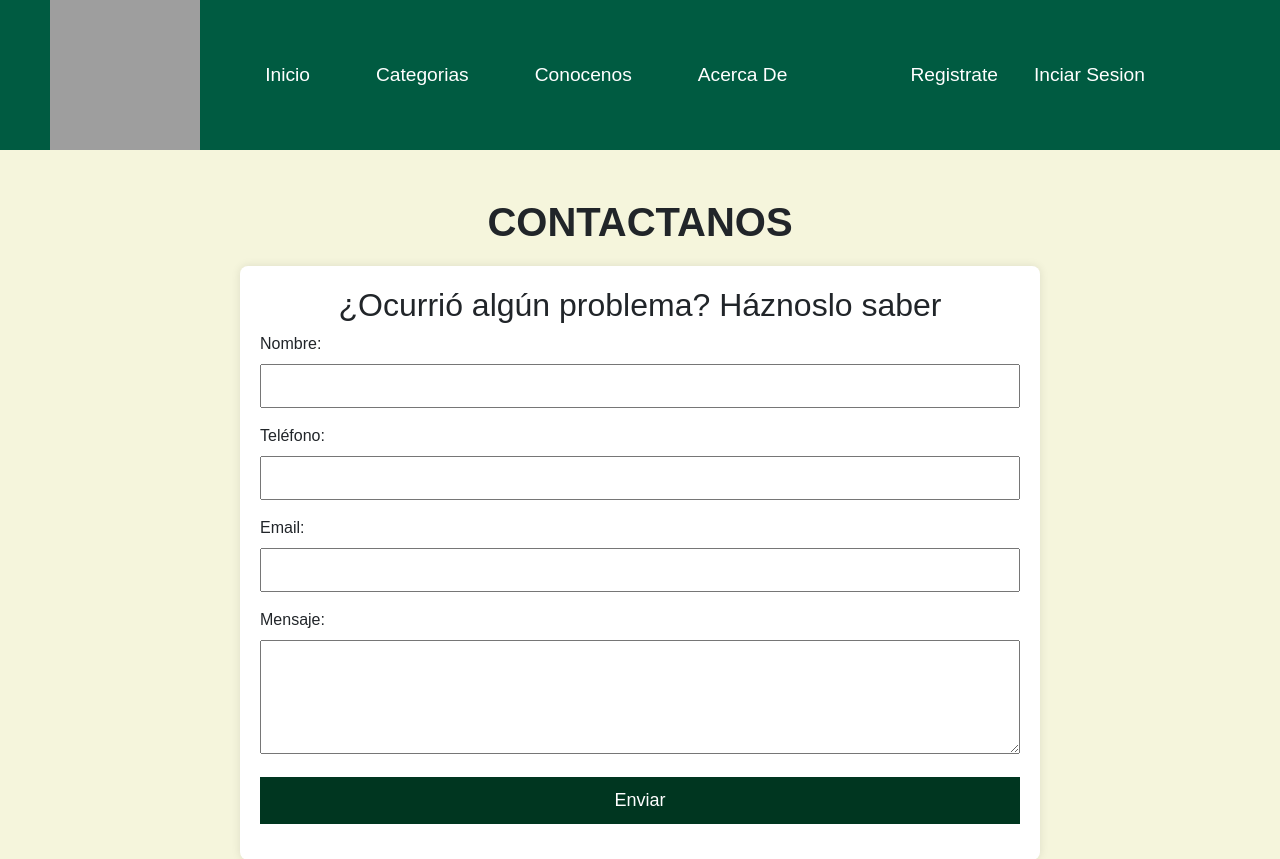
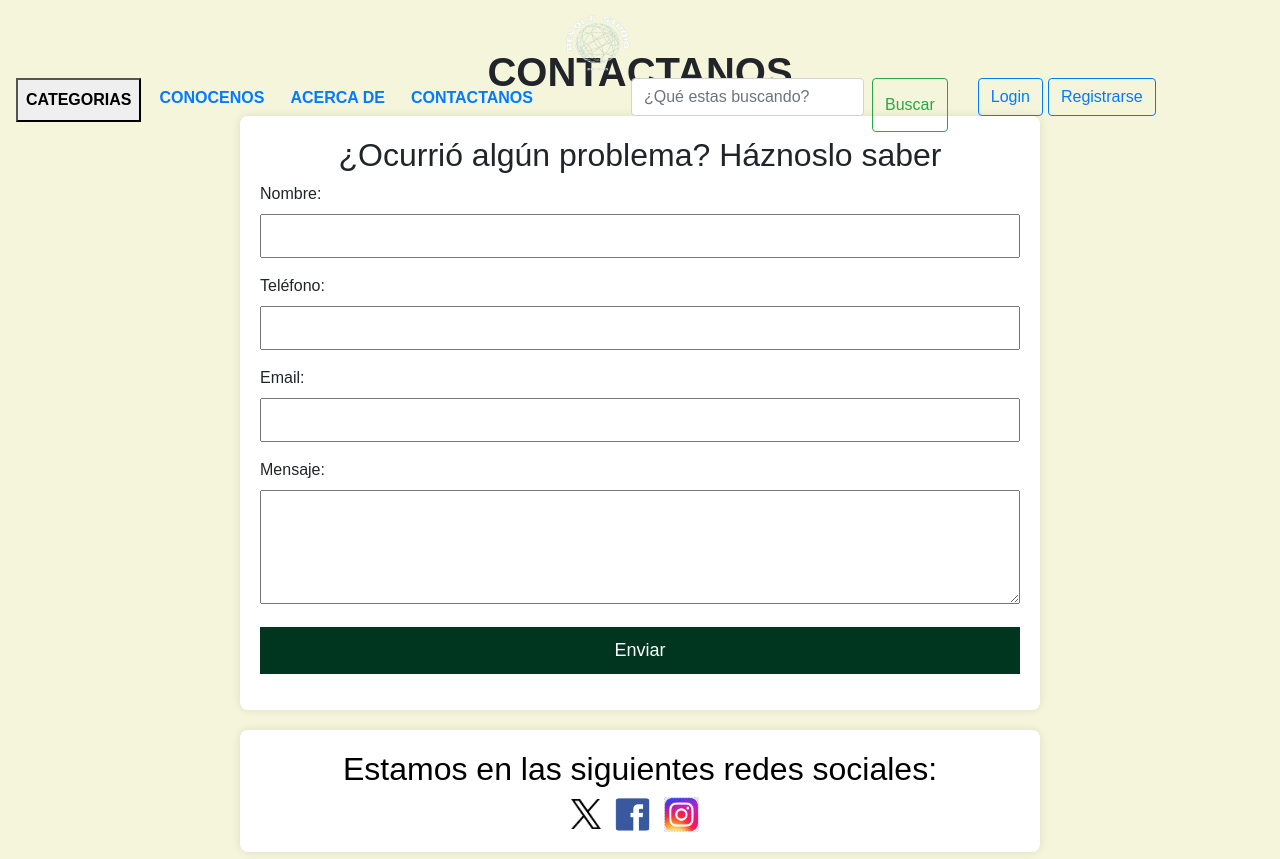
Before and after one commit to Checo03/TiendaProyectoFinal, a PHP site: page /contactanos.php in a window 1280 px wide. Shown: the top 859 px of the page. Run offline with PHP 8.4, Linux system fonts and the light colour scheme; grey boxes are pictures that could not be loaded.

Commit message:
Update contactanos.php

```diff
--- a/contactanos.php
+++ b/contactanos.php
@@ -9,26 +9,47 @@
     <link rel="stylesheet" href="Estilos/Contactanos.css">
 </head>
 <body id="main-container">
-    <header class="Cabecera-Header">
-        <div class="Container-Cabecera Nav-Container">
-            <img src="images/logo.jpeg" alt="LOGO" style="width: 150px;  height: 150px;">
-            <nav class="Cabecera-Nav Cabecera-Contenido">
-                <ul>
-                     <li><a href="#">Inicio</a></li>
-                    <li><a href="#">Categorias</a></li>
-                    <li><a href="#">Conocenos</a></li>
-                    <li><a href="#">Acerca De</a></li>
-                </ul>
+    <header class="header">
+            <nav class="navbar navbar-expand-lg fixed-top py-2">
+                <div class="containerN">
+                    <a href="index.php" class="navbar-brand"><img src="Media/Img/logo_final.png" alt="LOGO" style="width: 70px;  height: 60px;"></a>
+                    <button type="button" data-toggle="collapse" data-target="#navbarSupportedContent" aria-controls="navbarSupportedContent" aria-expanded="false" aria-label="Toggle navigation" class="navbar-toggler navbar-toggler-right"><i class="fa fa-bars"></i></button>
+
+                    <div id="navbarSupportedContent" class="collapse navbar-collapse">
+                        <ul class="navbar-nav mr-auto my-2 my-lg-0 navbar-nav-scroll" style="max-height: 100px;">
+                            <li class="nav-item dropdown" style="margin-right: 10px;">
+                                <button type="button" class="nav-link text-uppercase font-weight-bold custom-dropdown-btn" data-toggle="dropdown" aria-haspopup="true" aria-expanded="false">Categorias</button>
+                                <div class="dropdown-menu">
+                                    <a class="dropdown-item" href="#">Ver Todo</a>
+                                    <a class="dropdown-item" href="#">Diademas</a>
+                                    <a class="dropdown-item" href="#">EarBuds</a>
+                                    <!--Lista De Marcas -->
+                                </div>
+                            </li>
+                            <li class="nav-item" style="margin-right: 10px;"><a href="#" class="nav-link text-uppercase font-weight-bold">Conocenos</a></li>
+                            <li class="nav-item" style="margin-right: 10px;"><a href="#" class="nav-link text-uppercase font-weight-bold">Acerca De</a></li>
+                            <li class="nav-item" style="margin-right: 10px;"><a href="contactanos.php" class="nav-link text-uppercase font-weight-bold">Contactanos</a></li>
+                            <!-- Menu Admin
+                            <li class="nav-item dropdown" style="margin-right: 10px;">
+                                <button type="button" class="nav-link text-uppercase font-weight-bold custom-dropdown-btn" data-toggle="dropdown" aria-haspopup="true" aria-expanded="false">Admin</button>
+                                <div class="dropdown-menu">
+                                    <a class="dropdown-item" href="#">Altas</a>
+                                    <a class="dropdown-item" href="#">Bajas</a>
+                                    <a class="dropdown-item" href="#">Cambios</a>
+                                </div>
+                            </li>  -->
+                            <form style="margin-left: 80px;" class="d-flex" action="">
+                                <input class="form-control mr-2" type="search" placeholder="¿Qué estas buscando?" aria-label="¿Qué estas buscando?">
+                                <button class="btn btn-outline-success" type="submit">Buscar</button>
+                            </form>
+                            <li class="nav-item" style="margin-right: 5px; margin-left: 30px;"><a href="#" class="btn btn-outline-primary">Login</a></li>
+                            <li class="nav-item" style="margin-right: 5px;"><a href="#" class="btn btn-outline-primary">Registrarse</a></li>
+                            <li class="nav-item" style="margin-left: 20px;"><a href="#" class="nav-link"><i class="fa-solid fa-cart-shopping" style="color: #ffffff; font-size: 24px;"></i></a></li>
+                        </ul>
+                    </div>
+                </div>
             </nav>
-            <nav class="Cabecera-Nav Cabecera-Sesion">
-                <ul>
-                    <li><a href="#">Registrate</a></li>
-                    <li><a href="#">Inciar Sesion</a></li>
-                </ul>
-            </nav>
-            <a href="#"><i class="fa-solid fa-cart-shopping fa-2xl" style="color: #ffffff;"></i></a>
-        </div>
-    </header>
+        </header>
     <div class="Container-Form">
         <br><br>
         <h1>CONTACTANOS</h1>
```
